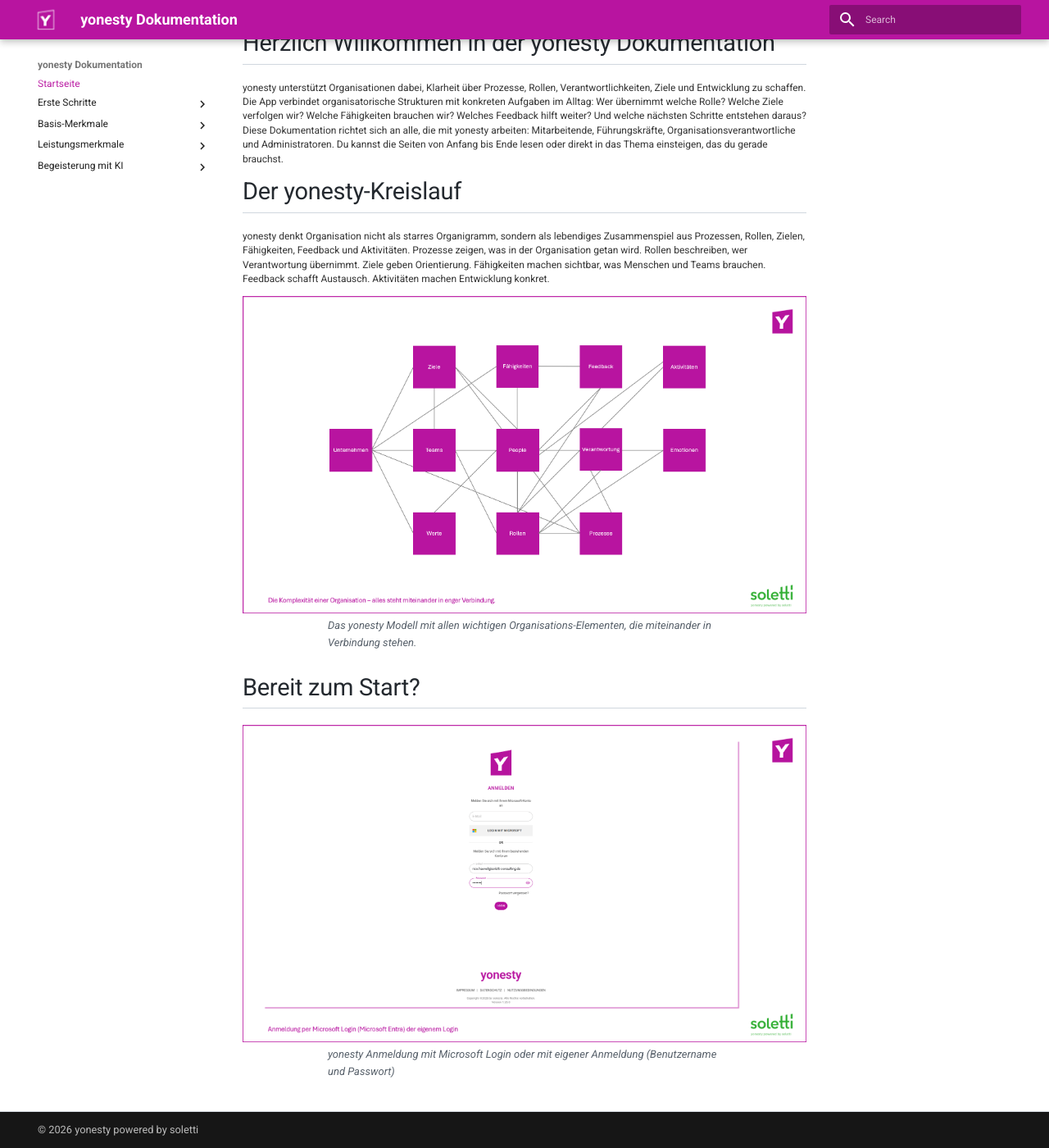
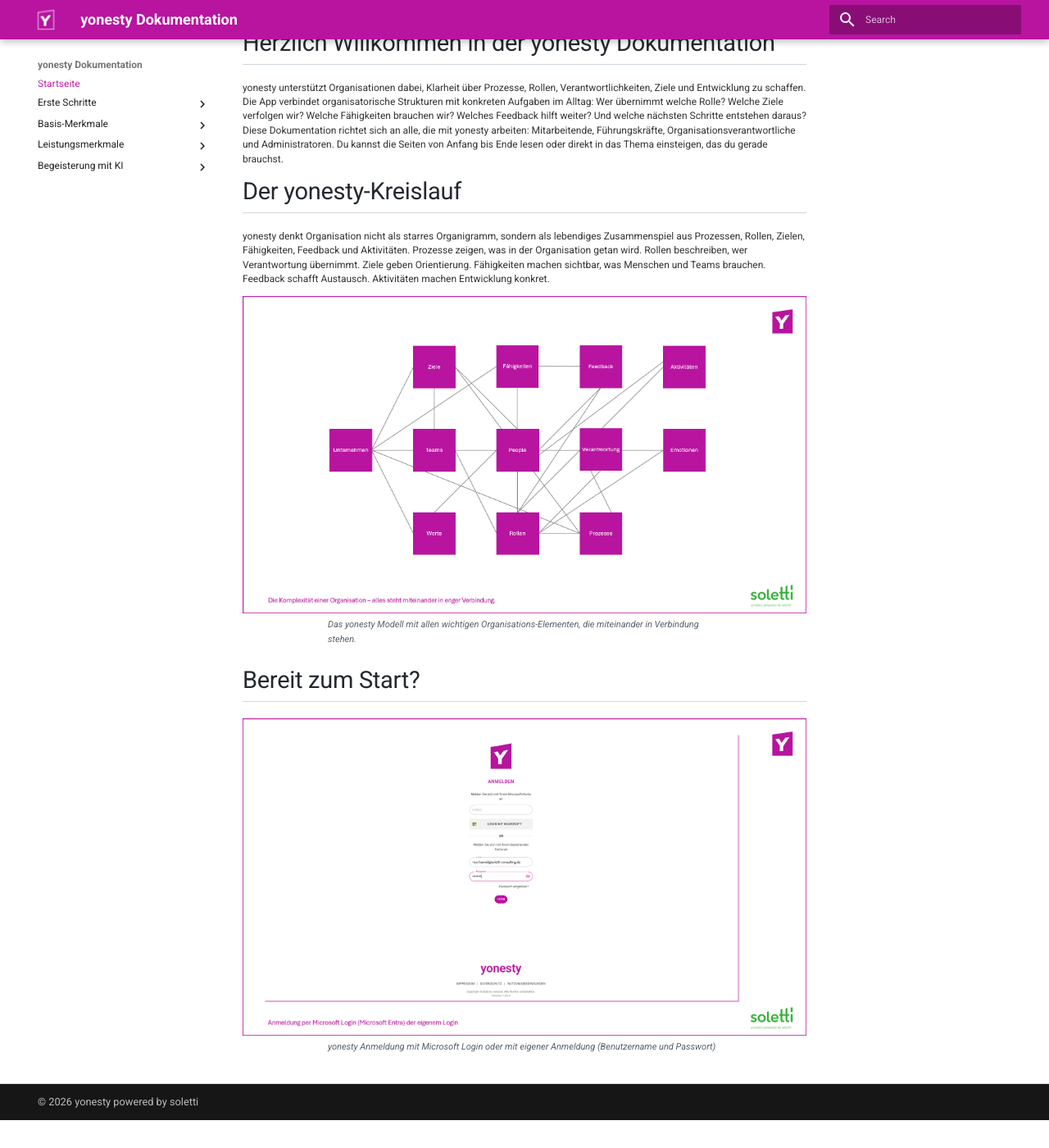
Before and after one commit to ricohaenelsoletti/yonesty, an MkDocs documentation site: the page built from docs/index.md, in a window 1280 px wide and 1400 px high, scrolled down 64 px. Shown: the whole window at 82% size. Built offline with MkDocs 1.6.1 and Material for MkDocs 9.7.7, drawn with Linux system fonts in a browser that asks for light colours; after the commit the page ends 1430 px from its top, so only the background shows below that.

Commit message:
Adjust figcaption display and font size

```diff
--- a/docs/stylesheets/yonesty.css
+++ b/docs/stylesheets/yonesty.css
@@ -219,11 +219,11 @@
 }
 
 .md-typeset figcaption {
-
+    display: block;
     text-align: left;
     font-style: italic;
     color: #57606a;
-    font-size: 0.65rem;
+    font-size: 0.55rem;
     margin-top: 0.25rem;
 }
 /* -----------------------------------------------------------
```
